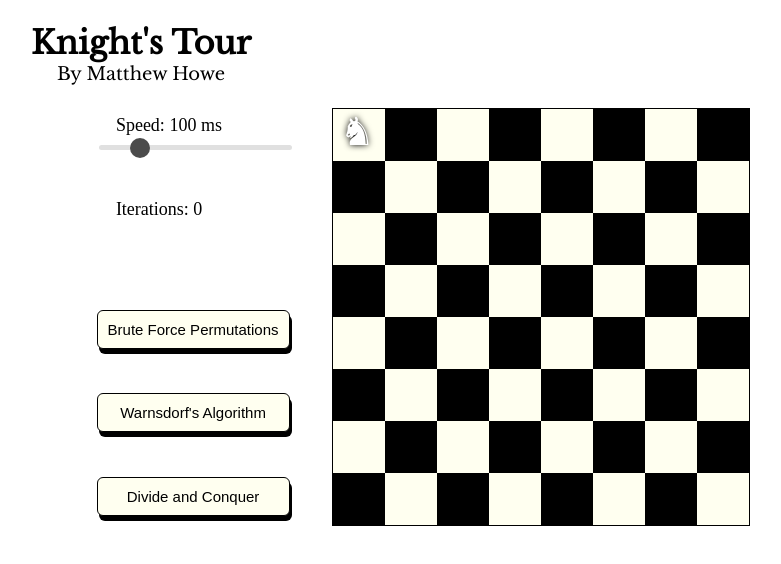
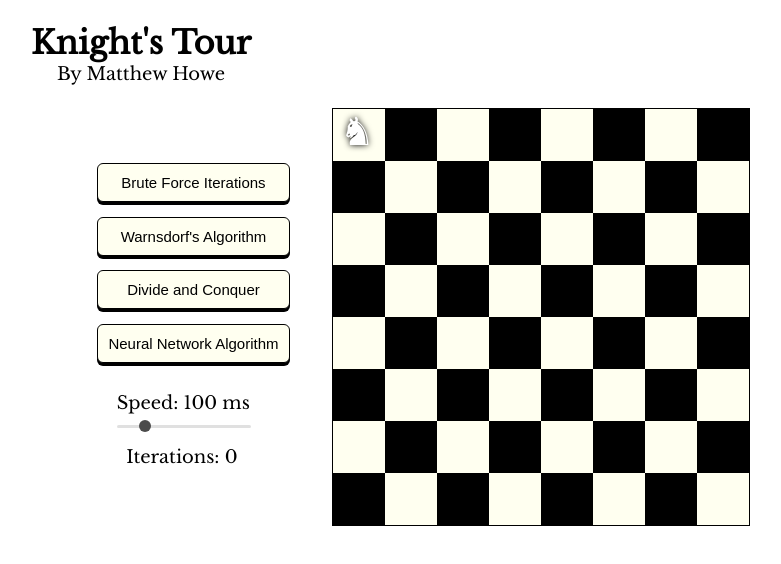
Before and after one commit to matthew-howe/knightstour, a React (Create React App) app: page / in a window 1280 px wide. Shown: the top 564 px of the page, without its empty margins (499-1280 px from the left). Built offline with nearby package versions, Linux system fonts and the light colour scheme.

Commit message:
Styling Updates

```diff
--- a/src/App.css
+++ b/src/App.css
@@ -36,11 +36,15 @@ p {
     #main {
         flex-direction: column;
     }
+    .iterations { text-align: center; margin-top: 1em; }
+    .speed-text { text-align: center; margin-top: 1em; }
 }
 
 #buttons {
   display: flex;
-  flex-direction: column-reverse;
+  flex-direction: column;
+  margin-top: 5%;
+  margin-bottom: 5%;
   padding: 8px 20px 10px 50px;
   justify-content: space-around;
 }
@@ -52,7 +56,7 @@ button {
   border: 1px solid;
   border-radius: 6px;
   padding: 10px;
-  box-shadow: 2px 5px;
+  box-shadow: 0px 3px;
 }
 
 button:hover {
@@ -65,7 +69,7 @@ button:focus {
 }
 
 button:active {
-  box-shadow: 0 2px #27496d;
+  box-shadow: 0 1px #27496d;
   transform: translateY(2px);
 }
 
@@ -110,15 +114,16 @@ button:active {
 
 .speed-text {
     margin-left: 10%;
-    font-family: SF Mono;
+    font-family: 'Libre Baskerville';
 }
 
 
 .slider {
   -webkit-appearance: none;
-  width: 100%;
-  height: 5px;
-  border-radius: 5px;
+  margin-left: 10%;
+  width: 70%;
+  height: 3px;
+  border-radius: 3px;
   background: #d3d3d3;
   outline: none;
   opacity: 0.7;
@@ -129,22 +134,22 @@ button:active {
 .slider::-webkit-slider-thumb {
   -webkit-appearance: none;
   appearance: none;
-  width: 20px;
-  height: 20px;
+  width: 12px;
+  height: 12px;
   border-radius: 50%;
   background: black;
   cursor: pointer;
 }
 
 .slider::-moz-range-thumb {
-  width: 25px;
-  height: 25px;
+  width: 15px;
+  height: 15px;
   border-radius: 50%;
   background: #4caf50;
   cursor: pointer;
 }
 
 .iterations {
-    margin-left: 10%;
-    font-family: SF Mono;
+    margin-left: 15%;
+    font-family: 'Libre Baskerville';
 }
--- a/src/components/Board.js
+++ b/src/components/Board.js
@@ -1,8 +1,8 @@
 import React, { Component } from 'react';
 import { connect } from 'react-redux';
 import { moveKnight, updateBoard } from '../store/board';
-import backtrack from '../algorithms/backtracking'
-import warnsdorff from '../algorithms/warnsdorff'
+import backtrack from '../algorithms/backtracking';
+import warnsdorff from '../algorithms/warnsdorff';
 
 class Board extends Component {
   constructor() {
@@ -12,8 +12,8 @@ class Board extends Component {
       speed: 100,
     };
 
-        this.backtrack = backtrack.bind(this)
-        this.warnsdorff = warnsdorff.bind(this)
+    this.backtrack = backtrack.bind(this);
+    this.warnsdorff = warnsdorff.bind(this);
   }
 
   handleChange(e) {
@@ -64,6 +64,34 @@ class Board extends Component {
         <div id="buttons">
           <button
             onClick={() =>
+              this.backtrack(
+                this.props.board,
+                [[0, 0]],
+                this.props.updateBoard,
+                this.props.moveKnight,
+                this.state.speed
+              )
+            }
+            id="b4"
+          >
+            Brute Force Iterations
+          </button>
+          <button
+            onClick={() =>
+              this.warnsdorff(
+                this.props.board,
+                [[5, 3]],
+                this.props.updateBoard,
+                this.props.moveKnight,
+                this.state.speed
+              )
+            }
+            id="b3"
+          >
+            Warnsdorf's Algorithm
+          </button>
+          <button
+            onClick={() =>
               this.warnsdorff(
                 this.props.board,
                 [[5, 3]],
@@ -81,38 +109,16 @@ class Board extends Component {
                 this.props.board,
                 [[5, 3]],
                 this.props.updateBoard,
-                                this.props.moveKnight,
-                                this.state.speed
+                this.props.moveKnight
               )
             }
             id="b3"
           >
-                        Warnsdorf's Algorithm
-                    </button>
-                    <button
-                        onClick={() =>
-                            this.backtrack(
-                                this.props.board,
-                                [[0, 0]],
-                                this.props.updateBoard,
-                                this.props.moveKnight,
-                                this.state.speed
-                            )
-                        }
-                        id="b4"
-                    >
-                        Brute Force Permutations
+              Neural Network Algorithm
           </button>
           <div />
-                    <p className="iterations">
-                   Iterations:{' '}
-                        {this.state.iter}
-                    </p>
           <div>
-                    <p className="speed-text">
-                       Speed: {this.state.speed}{' '}
-                        ms
-                    </p>
+            <p className="speed-text">Speed: {this.state.speed} ms</p>
             <input
               name="speed"
               onChange={e => {
@@ -125,6 +131,7 @@ class Board extends Component {
               className="slider"
             />
           </div>
+          <p className="iterations">Iterations: {this.state.iter}</p>
         </div>
       </div>
     );
```
Lines whose indentation alone changed are shown as unchanged.
